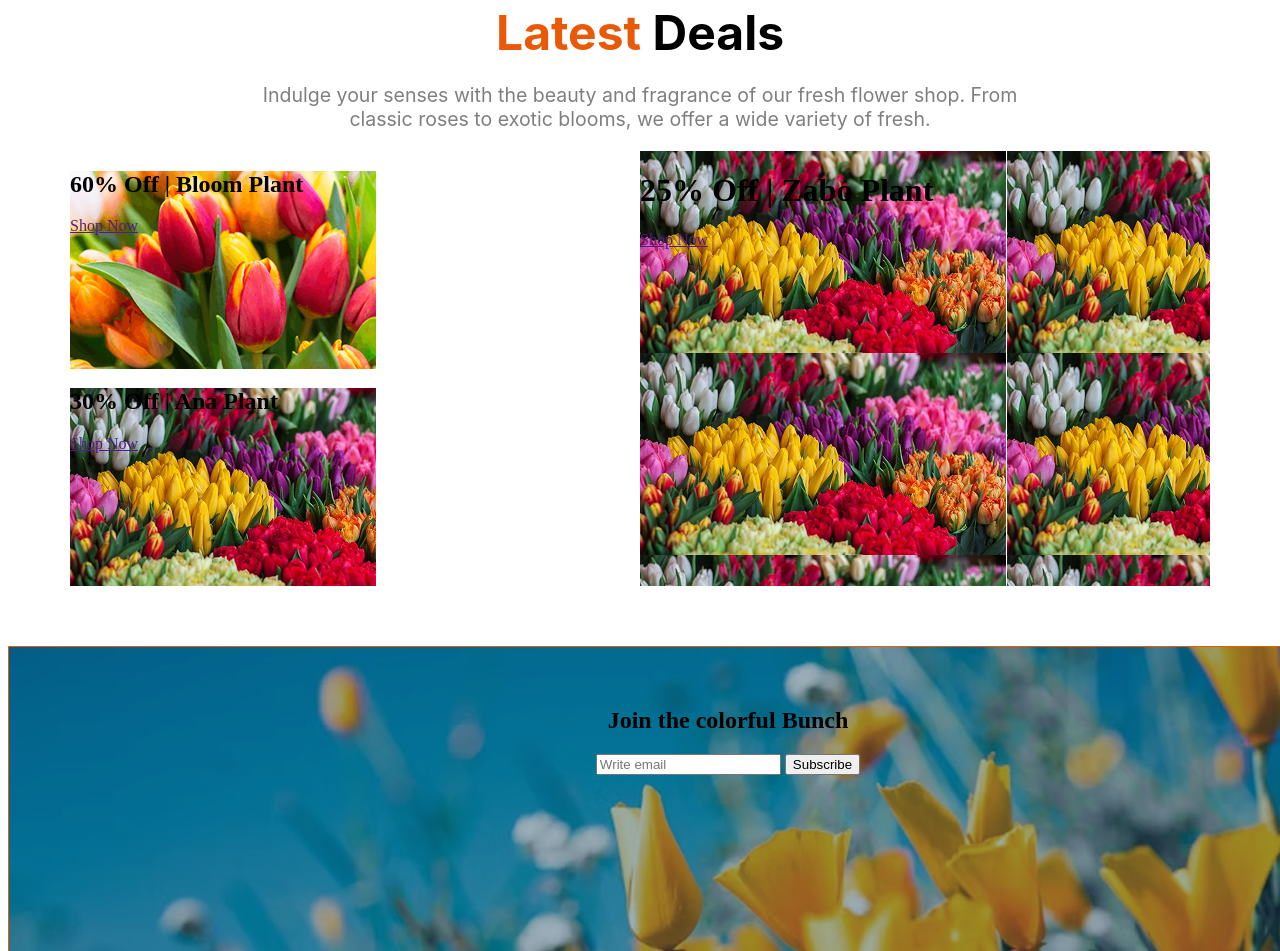
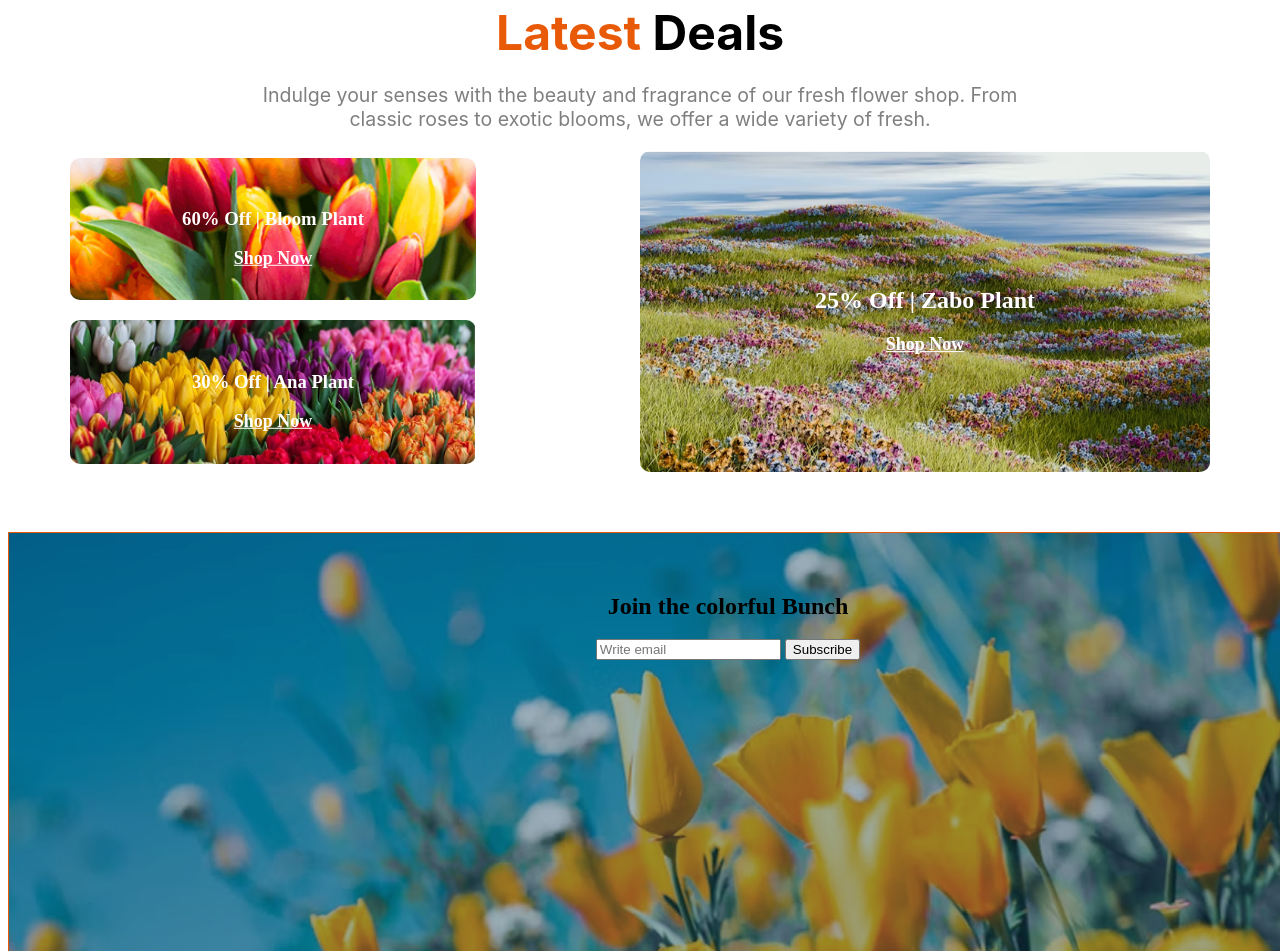
Before and after one commit to LishadWahid/final-assignment-2, a plain HTML site: page index.html in a window 1280 px wide. Shown: the part 2567-3518 px from the top of the page. Drawn offline with Linux system fonts and the light colour scheme.

Commit message:
added image card section

```diff
--- a/index.html
+++ b/index.html
@@ -117,50 +117,51 @@
             <p class="deal-paragraph inter-font">Indulge your senses with the beauty and fragrance of our fresh flower
                 shop. From<br>classic roses to exotic blooms, we offer a wide variety of fresh.</p>
         </div>
-        <!-- <div class="container">
-            <div class="card-section">
-                <div class="card">
-                    <img src="assets/deal-bloom.png" alt="">
-                    <div class="overlay">
-                        60% Off | Bloom Plants
-                        <span>Shop Now</span>
+        <div class="container">
+            <div class="left-column">
+                <div class="image-box">
+                    <img src="assets/deal-ana.png" alt="Bloom Plant">
+                    <div class="text-overlay">
+                        <h3>60% Off | Bloom Plant</h3>
+                        <a href="">Shop Now</a>
                     </div>
                 </div>
-                <div class="card">
-                    <img src="assets/deal-ana.png" alt="">
-                    <div class="overlay">
-                        30% Off | Ana Plants
-                        <span>Shop Now</span>
+                <div class="image-box">
+                    <img src="assets/deal-bloom.png" alt="Ana Plant">
+                    <div class="text-overlay">
+                        <h3>30% Off | Ana Plant</h3>
+                        <a href="">Shop Now</a>
                     </div>
                 </div>
             </div>
-            <div class="large-card">
-                <img src="assets/deal-zabo.png" alt="">
-                <div class="centered-text">
-                    <h2>25% Off | Zabo Plants</h2>
-                    <span>Shop Now</span>
-                </div>
-            </div>
-        </div> -->
-        <!-- <div class="container">
-            <div class="card-section">
-                <div class="card-relative">
-                    <img src="assets/deal-bloom.png" alt="">
-                    <div class="card-relative1">
-                        60% Off | Bloom Plant
-                        <span>Shop Now</span>
+
+            <div class="right-column">
+                <div class="image-box">
+                    <img src="assets/deal-zabo.png" alt="Zabo Plant">
+                    <div class="text-overlay">
+                        <h2>25% Off | Zabo Plant</h2>
+                        <a href="">Shop Now</a>
                     </div>
                 </div>
             </div>
-            <div class="large-card">
-                <img src="assets/deal-zabo.png" alt="">
-                <div>
-                    <h2>25% Off | Zabo Plant</h2>
-                    <span>Shop Now</span>
-                </div>
+        </div>
+
+
+        <!-- example1 -->
+        <!-- <div class="image-container">
+            <img src="assets/deal-ana.png" alt="">
+            <div class="text-overlay">
+                <h2>60% Off | Bloom Plant <br><a href="">Shop Now</a></h2>
+            </div>
+            <img src="assets/deal-bloom.png" alt="">
+            <div class="text-overlay">
+                <h2>30% Off | Ana Plant</h2>
+                <a href="">Shop Now</a>
             </div>
         </div> -->
-        <div class="deal">
+
+        <!-- example2 -->
+        <!-- <div class="deal">
             <div class="card-deal">
                 <div class="card1">
                     <h2>60% Off | Bloom Plant</h2>
@@ -175,7 +176,7 @@
                 <h1>25% Off | Zabo Plant</h1>
                 <a href="">Shop Now</a>
             </div>
-        </div>
+        </div> -->
         <section class="background">
             <h2>Join the colorful Bunch</h2>
             <input type="email" name="" id="" placeholder="Write email">
--- a/styles/style.css
+++ b/styles/style.css
@@ -237,27 +237,126 @@
     color: rgba(0, 0, 0, 0.5);
     font-size: 1.22rem;
 }
+/* challenge 2nd part */
 
-.deal{
+.container {
+   display: flex;
+}
+.left-column {
+    display: flex;
+    flex-direction: column;
+    width: 406px;
+    height: 306px;
+    gap: 20px;
+    flex: 1;
+}
+
+.right-column {
+    flex: 2;
+}
+.image-box {
+    position: relative;
+    border-radius: 10px;
+    overflow: hidden;
+}
+
+.image-box img {
+    width: 100%;
+    height: 100%;
+    display: block;
+    object-fit: cover;
+}
+.text-overlay {
+    position: absolute;
+    top: 50%;
+    left: 50%;
+    transform: translate(-50%, -50%);
+    color: white;
+    text-align: center;
+}
+.text-overlay a {
+    padding: 8px 16px;
+    border-radius: 5px;
+    font-weight: bold;
+    font-size: 1.122rem;
+    color: white;
+}
+/* .image-container {
     display: grid;
-    grid-template-columns: repeat(2, 1fr);
+    grid-template-columns: repeat(1, 1fr);
+    gap: 20px;
+    position: relative;
+    width: 306px;
+    height: 175px;
+    justify-content: center;
+    text-align: center;
+    align-items: center;
+}
+.image-container img {
+    width: 100%;
+    height: auto;
+    display: block;
+}
+.text-overlay {
+    position: absolute;
+    top: 50%;
+    left: 50%;
+    transform: translate(-50%, -50%);
+    color: rgb(255, 255, 255);
+}
+.text-overlay a{
+    color: rgb(255, 255, 255);
+    font-size: 1.125rem;
+    justify-content: center;
+    text-align: center;
+    align-items: center;
+} */
+
+/* example 2 */
+
+/* .deal{
+    display: flex;
+    justify-content: space-around;
     max-width: 1140px;
     margin: 0 auto;
+    background-position: center;
+    text-align: center;
+    align-items: center;
+    color: white;
+} */
+/* .card-deal{
+    margin-top: -15px;
+}
+.deal a{
+    color: white;
+}
+h2 a {
+    position: absolute;
+
 }
 .card1{
     background-image: url(../assets/deal-ana.png);
     width: 306px;
-    height: 198px;
+    height: 200px;
+    background-repeat: no-repeat;
+    position: relative;
+    border-radius: 10px;
 }
 .card2{
     background-image: url(../assets/deal-bloom.png);
     width: 306px;
-    height: 198px;
+    height: 200px;
+    background-size: cover;
+    border-radius: 10px;
 }
 .card3{
-    background-image: url(../assets/deal-bloom.png);
-
-}
+    background-image: url(../assets/deal-zabo.png);
+    width: 753px;
+    height: 425px;
+    background-size: cover;
+    background-position: center;
+    border-radius: 10px;
+} */
 /* card section */
 .container {
     display: grid;
@@ -267,24 +366,16 @@
     max-height: 420px;
     margin: 0 auto;
 }
-/* .card-section{
-    display: grid;
-    grid-template-rows: repeat(1, 1fr);
-} */
-
 .card-relative {
     position: relative;
     width: 100%;
     border: 2px solid brown;
-    /* display: grid;
-    grid-template-columns: repeat(1, 1fr); */
 }
 .card-relative{
     position: relative;
 }
 .card-absolute {
     position: absolute;
-    /* width: 200px; */
 }
 
 /* join section */
```
